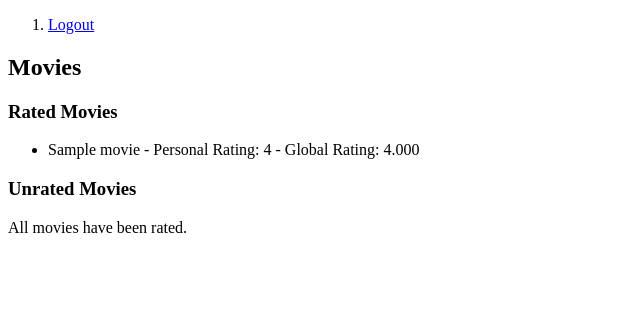
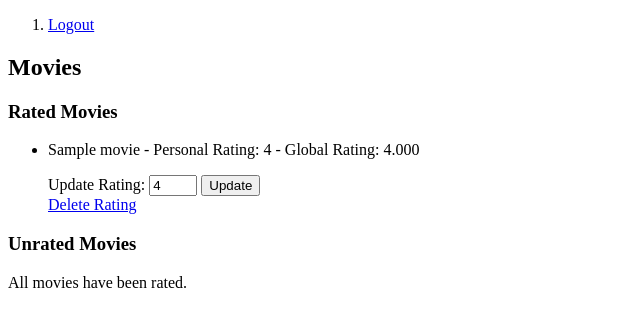
Before and after one commit to mohamedlecter/rflix-server, a Django app: page /movies/ in a window 1280 px wide. Shown: the part 108-435 px from the top of the page, without its empty margins (0-640 px from the left). Run offline with Django 3.2, Linux system fonts and the light colour scheme; a user stored in the database is signed in; tables that the repository leaves empty hold one stand-in row (values such as "Sample post").

Commit message:
update and delete movie

```diff
--- a/main/models.py
+++ b/main/models.py
@@ -5,30 +5,30 @@ from django.utils import timezone
 
 
 class Movie(models.Model):
-    title    = models.CharField(max_length=150)
-    year     = models.IntegerField(validators=[MinValueValidator(1900),
-                                               MaxValueValidator(2200)],
-                                   default=timezone.datetime.now().year)
-    rating   = models.DecimalField(max_digits=4, decimal_places=3,
-                                   validators=[MinValueValidator(0.000),
-                                               MaxValueValidator(5.000)],
-                                   default=0.000)
+    title = models.CharField(max_length=150)
+    year = models.IntegerField(validators=[MinValueValidator(1900),
+                                           MaxValueValidator(2200)],
+                               default=timezone.datetime.now().year)
+    rating = models.DecimalField(max_digits=4, decimal_places=3,
+                                 validators=[MinValueValidator(0.000),
+                                             MaxValueValidator(5.000)],
+                                 default=0.000)
     nratings = models.PositiveIntegerField(default=0)
 
-    # update_global_rating: Update the global rating of the movie
+    # Method to update the global rating of the movie
     def update_global_rating(self, new_rating=None, old_rating=None):
-        if old_rating is not None: # If the user has already rated the movie
-            self.rating = (self.rating * self.nratings + (new_rating - old_rating)) / self.nratings # Update the rating
-        else: # If the user has not rated the movie before
-            self.nratings += 1 # Increment the number of ratings
-            self.rating = (self.rating * (self.nratings - 1) + new_rating) / self.nratings # Update the rating
+        if old_rating is not None:  # If the user has already rated the movie
+            self.rating = (self.rating * self.nratings + (new_rating - old_rating)) / self.nratings  # Update rating
+        else:  # If the user is rating the movie for the first time
+            self.nratings += 1  # Increment the number of ratings
+            self.rating = (self.rating * (self.nratings - 1) + new_rating) / self.nratings  # Update rating
         self.save()
 
 class Rating(models.Model):
     movie = models.ForeignKey(Movie, on_delete=models.CASCADE, related_name="ratings")
-    user    = models.ForeignKey(User, on_delete=models.CASCADE)
-    personal_rating  = models.IntegerField(validators=[MinValueValidator(0), MaxValueValidator(5)], default=0)
-    date    = models.DateTimeField(default=timezone.now)
+    user = models.ForeignKey(User, on_delete=models.CASCADE)
+    personal_rating = models.IntegerField(validators=[MinValueValidator(0), MaxValueValidator(5)], default=0)
+    date = models.DateTimeField(default=timezone.now)
 
     def __str__(self):
         return f"{self.movie.title} - {self.user.username}: {self.personal_rating}"
--- a/main/views.py
+++ b/main/views.py
@@ -1,10 +1,9 @@
-from django.shortcuts import render, redirect
+from django.shortcuts import render, redirect, get_object_or_404
 from main.models import Movie, Rating
 from django.contrib.auth import authenticate, login, logout
 from django.contrib.auth.models import User
 from django.contrib import messages
 from django.contrib.auth.decorators import login_required
-
 
 def index(request):
     return render(request, 'index.html')
@@ -12,7 +11,7 @@ def index(request):
 @login_required
 def movies_page(request):
     user = request.user
-    rated_movies = Rating.objects.filter(user=user).select_related('movie')
+    rated_movies = Rating.objects.filter(user=user).select_related('movie').order_by('movie__title')
     rated_movie_ids = [rating.movie.id for rating in rated_movies]
     unrated_movies = Movie.objects.exclude(id__in=rated_movie_ids).order_by('title')
 
@@ -27,12 +26,25 @@ def movies_page(request):
         movie.update_global_rating(new_rating=stars, old_rating=old_stars)
         messages.success(request, "Rating updated successfully.")
 
+        # Redirect to the same page to ensure the form submission isn't repeated
+        return redirect('movies_page')
+
     context = {
         'rated_movies': rated_movies,
         'unrated_movies': unrated_movies
     }
     return render(request, 'movies.html', context)
 
+@login_required
+def delete_rating(request, movie_id):
+    user = request.user
+    movie = get_object_or_404(Movie, id=movie_id)
+    rating = get_object_or_404(Rating, user=user, movie=movie)
+    old_stars = rating.personal_rating
+    rating.delete()  # Delete the rating
+    movie.update_global_rating(new_rating=0, old_rating=old_stars)  # Update the movie's global rating
+    messages.success(request, f"Your rating for '{movie.title}' has been deleted.")
+    return redirect('movies_page')  # Redirect to the movies page
 
 def login_view(request):
     if request.method == "POST":
--- a/rflix/urls.py
+++ b/rflix/urls.py
@@ -25,4 +25,5 @@ urlpatterns = [
     path('logout/', views.logout_view, name='logout'),
     path('register/', views.register_view, name='register'),
     path('movies/', views.movies_page, name='movies_page'),
+    path('movies/delete-rating/<int:movie_id>/', views.delete_rating, name='delete_rating'),
 ]
--- a/templates/movies.html
+++ b/templates/movies.html
@@ -1,5 +1,3 @@
-<!-- templates/movies.html -->
-
 {% extends 'base.html' %}
 
 {% block content %}
@@ -11,7 +9,20 @@
       {% for rating in rated_movies %}
         <li>
           {{ rating.movie.title }} - Personal Rating: {{ rating.personal_rating }} - Global Rating: {{ rating.movie.rating }}
+          <p>
+
+          <form method="POST" action="{% url 'movies_page' %}">
+            {% csrf_token %}
+            <input type="hidden" name="movie_id" value="{{ rating.movie.id }}">
+            <label for="stars">Update Rating:</label>
+            <input type="number" name="stars" min="1" max="5" step="1" value="{{ rating.personal_rating }}" required>
+            <button type="submit">Update</button>
+          </form>
         </li>
+          <!-- Link to delete the rating -->
+          <a href="{% url 'delete_rating' rating.movie.id %}" onclick="return confirm('Are you sure you want to delete your rating for this movie?')">Delete Rating</a>
+        </p>
+
       {% endfor %}
     </ul>
   {% else %}
@@ -24,12 +35,11 @@
       {% for movie in unrated_movies %}
         <li>
           {{ movie.title }} - Global Rating: {{ movie.rating }}
-
           <form method="POST">
             {% csrf_token %}
             <input type="hidden" name="movie_id" value="{{ movie.id }}">
             <label for="stars">Rate:</label>
-            <input type="number" name="stars" min="0" max="5" step="1" required>
+            <input type="number" name="stars" min="1" max="5" step="1" required>
             <button type="submit">Rate</button>
           </form>
         </li>
```
Also changed, not shown: main/migrations/0004_alter_rating_personal_rating.py (added).
